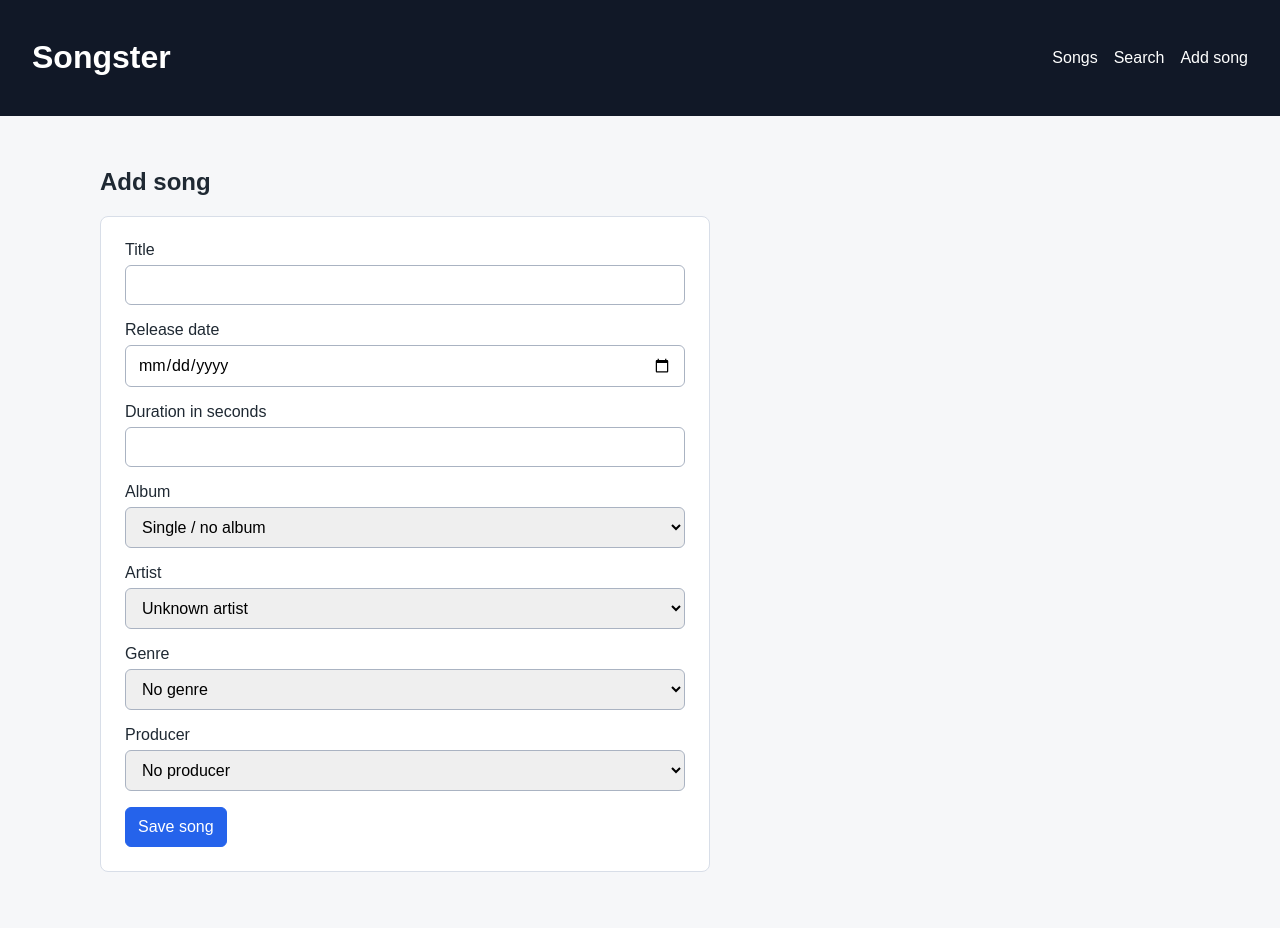
After one commit to Seban8/Songster, a Flask app: page /songs/new in a window 1280 px wide. The commit adds this page. Run offline with Flask 3, Linux system fonts and the light colour scheme; data that the repository does not hold is empty; parts of the project's set-up code (start-up, migrations or seed data) failed here and were passed over; some libraries are stand-ins or nearby versions.

Commit message:
Add song search and editing

```diff
--- a/controllers/song.py
+++ b/controllers/song.py
@@ -1,9 +1,31 @@
-from flask import Blueprint, redirect, render_template, url_for
+import re
 
-from models.song import get_song, list_songs
+from flask import Blueprint, redirect, render_template, request, url_for
+
+from models.song import (
+    create_song,
+    delete_song,
+    get_song,
+    list_albums,
+    list_artists,
+    list_genres,
+    list_producers,
+    list_songs,
+    search_songs,
+    update_song,
+)
 
 
 bp = Blueprint("song", __name__, url_prefix="/")
+
+
+def song_form_choices():
+    return {
+        "albums": list_albums(),
+        "artists": list_artists(),
+        "genres": list_genres(),
+        "producers": list_producers(),
+    }
 
 
 @bp.route("/")
@@ -12,9 +34,66 @@ def index():
     return render_template("index.html", songs=songs)
 
 
+@bp.route("/search")
+def search():
+    pattern = request.args.get("pattern", "").strip()
+    songs = []
+    error = None
+
+    if pattern:
+        try:
+            songs = search_songs(pattern)
+        except re.error:
+            error = "The search pattern is not a valid regular expression."
+
+    return render_template("search.html", pattern=pattern, songs=songs, error=error)
+
+
 @bp.route("/songs/<int:song_id>")
 def detail(song_id):
     song = get_song(song_id)
     if song is None:
         return redirect(url_for("song.index"))
     return render_template("detail.html", song=song)
+
+
+@bp.route("/songs/new", methods=["GET", "POST"])
+def new_song():
+    if request.method == "POST":
+        song_id = create_song(
+            request.form["title"],
+            request.form.get("release_date"),
+            request.form.get("duration"),
+            request.form.get("album_id"),
+            request.form.get("artist_id"),
+            request.form.get("genre_name"),
+            request.form.get("producer_id"),
+        )
+        return redirect(url_for("song.detail", song_id=song_id))
+
+    return render_template("form.html", song=None, **song_form_choices())
+
+
+@bp.route("/songs/<int:song_id>/edit", methods=["GET", "POST"])
+def edit_song(song_id):
+    song = get_song(song_id)
+    if song is None:
+        return redirect(url_for("song.index"))
+
+    if request.method == "POST":
+        update_song(
+            song_id,
+            request.form["title"],
+            request.form.get("release_date"),
+            request.form.get("duration"),
+            request.form.get("album_id"),
+        )
+        return redirect(url_for("song.detail", song_id=song_id))
+
+    return render_template("form.html", song=song, **song_form_choices())
+
+
+@bp.route("/songs/<int:song_id>/delete", methods=["POST"])
+def remove_song(song_id):
+    delete_song(song_id)
+    return redirect(url_for("song.index"))
--- a/models/song.py
+++ b/models/song.py
@@ -58,6 +58,19 @@ def list_songs():
     return songs
 
 
+def search_songs(pattern):
+    regex = re.compile(pattern, re.IGNORECASE)
+    songs = list_songs()
+    return [
+        song
+        for song in songs
+        if regex.search(song.title)
+        or regex.search(song.artists or "")
+        or regex.search(song.album_title or "")
+        or regex.search(song.genres or "")
+    ]
+
+
 def get_song(song_id):
     conn = db_connection()
     cur = conn.cursor()
@@ -83,3 +96,107 @@ def get_song(song_id):
     cur.close()
     conn.close()
     return Song(row) if row else None
+
+
+def create_song(title, release_date, duration, album_id, artist_id, genre_name, producer_id):
+    conn = db_connection()
+    cur = conn.cursor()
+    cur.execute(
+        """
+        INSERT INTO songs (title, release_date, duration, alb_id)
+        VALUES (%s, %s, %s, %s)
+        RETURNING song_id
+        """,
+        (title, release_date or None, duration or None, album_id or None),
+    )
+    row = cur.fetchone()
+    if row is None:
+        raise RuntimeError("Song insert did not return a song_id")
+
+    song_id = row[0]
+
+    if artist_id:
+        cur.execute("INSERT INTO sings (song_id, art_id) VALUES (%s, %s)", (song_id, artist_id))
+    if genre_name:
+        cur.execute(
+            "INSERT INTO song_genre (song_id, genre_name) VALUES (%s, %s)",
+            (song_id, genre_name),
+        )
+    if producer_id:
+        cur.execute(
+            "INSERT INTO song_producer (song_id, prod_id) VALUES (%s, %s)",
+            (song_id, producer_id),
+        )
+
+    conn.commit()
+    cur.close()
+    conn.close()
+    return song_id
+
+
+def update_song(song_id, title, release_date, duration, album_id):
+    conn = db_connection()
+    cur = conn.cursor()
+    cur.execute(
+        """
+        UPDATE songs
+        SET title = %s,
+            release_date = %s,
+            duration = %s,
+            alb_id = %s
+        WHERE song_id = %s
+        """,
+        (title, release_date or None, duration or None, album_id or None, song_id),
+    )
+    conn.commit()
+    cur.close()
+    conn.close()
+
+
+def delete_song(song_id):
+    conn = db_connection()
+    cur = conn.cursor()
+    cur.execute("DELETE FROM songs WHERE song_id = %s", (song_id,))
+    conn.commit()
+    cur.close()
+    conn.close()
+
+
+def list_artists():
+    conn = db_connection()
+    cur = conn.cursor()
+    cur.execute("SELECT art_id, name FROM artists ORDER BY name")
+    artists = cur.fetchall()
+    cur.close()
+    conn.close()
+    return artists
+
+
+def list_albums():
+    conn = db_connection()
+    cur = conn.cursor()
+    cur.execute("SELECT alb_id, title FROM albums ORDER BY title")
+    albums = cur.fetchall()
+    cur.close()
+    conn.close()
+    return albums
+
+
+def list_genres():
+    conn = db_connection()
+    cur = conn.cursor()
+    cur.execute("SELECT genre_name FROM genres ORDER BY genre_name")
+    genres = cur.fetchall()
+    cur.close()
+    conn.close()
+    return genres
+
+
+def list_producers():
+    conn = db_connection()
+    cur = conn.cursor()
+    cur.execute("SELECT prod_id, name FROM producers ORDER BY name")
+    producers = cur.fetchall()
+    cur.close()
+    conn.close()
+    return producers
--- a/static/style.css
+++ b/static/style.css
@@ -51,9 +51,69 @@ th {
     background: #e9edf4;
 }
 
+.form,
+.inline-form,
 .detail {
     background: white;
     padding: 24px;
     border: 1px solid #d8dee8;
     border-radius: 8px;
+    margin-bottom: 24px;
 }
+
+.form {
+    display: grid;
+    max-width: 560px;
+    gap: 16px;
+}
+
+label {
+    display: grid;
+    gap: 6px;
+}
+
+input,
+select,
+button,
+.button {
+    padding: 10px 12px;
+    border: 1px solid #aab3c2;
+    border-radius: 6px;
+    font: inherit;
+}
+
+button,
+.button {
+    width: fit-content;
+    color: white;
+    background: #2563eb;
+    border-color: #2563eb;
+    text-decoration: none;
+    cursor: pointer;
+}
+
+.danger {
+    background: #b91c1c;
+    border-color: #b91c1c;
+}
+
+.actions {
+    display: flex;
+    align-items: center;
+    gap: 12px;
+}
+
+.error {
+    color: #b91c1c;
+}
+
+.list {
+    display: grid;
+    gap: 10px;
+    padding-left: 20px;
+}
+
+.list span {
+    color: #657083;
+    margin-left: 8px;
+}
--- a/templates/base.html
+++ b/templates/base.html
@@ -10,6 +10,8 @@
         <h1><a href="{{ url_for('song.index') }}">Songster</a></h1>
         <nav>
             <a href="{{ url_for('song.index') }}">Songs</a>
+            <a href="{{ url_for('song.search') }}">Search</a>
+            <a href="{{ url_for('song.new_song') }}">Add song</a>
         </nav>
     </header>
 
--- /dev/null
+++ b/templates/form.html
@@ -0,0 +1,72 @@
+{% extends "base.html" %}
+
+{% block content %}
+    {% if song %}
+        <h2>Edit song</h2>
+        <form method="POST" action="{{ url_for('song.edit_song', song_id=song.id) }}" class="form">
+    {% else %}
+        <h2>Add song</h2>
+        <form method="POST" action="{{ url_for('song.new_song') }}" class="form">
+    {% endif %}
+        <label>
+            Title
+            <input type="text" name="title" value="{{ song.title if song else '' }}" required>
+        </label>
+
+        <label>
+            Release date
+            <input type="date" name="release_date" value="{{ song.release_date if song and song.release_date else '' }}">
+        </label>
+
+        <label>
+            Duration in seconds
+            <input type="number" name="duration" min="1" value="{{ song.duration if song and song.duration else '' }}">
+        </label>
+
+        <label>
+            Album
+            <select name="album_id">
+                <option value="">Single / no album</option>
+                {% for album in albums %}
+                    <option value="{{ album[0] }}" {% if song and song.album_id == album[0] %}selected{% endif %}>
+                        {{ album[1] }}
+                    </option>
+                {% endfor %}
+            </select>
+        </label>
+
+        {% if not song %}
+            <label>
+                Artist
+                <select name="artist_id">
+                    <option value="">Unknown artist</option>
+                    {% for artist in artists %}
+                        <option value="{{ artist[0] }}">{{ artist[1] }}</option>
+                    {% endfor %}
+                </select>
+            </label>
+
+            <label>
+                Genre
+                <select name="genre_name">
+                    <option value="">No genre</option>
+                    {% for genre in genres %}
+                        <option value="{{ genre[0] }}">{{ genre[0] }}</option>
+                    {% endfor %}
+                </select>
+            </label>
+
+            <label>
+                Producer
+                <select name="producer_id">
+                    <option value="">No producer</option>
+                    {% for producer in producers %}
+                        <option value="{{ producer[0] }}">{{ producer[1] }}</option>
+                    {% endfor %}
+                </select>
+            </label>
+        {% endif %}
+
+        <button type="submit">Save song</button>
+    </form>
+{% endblock %}
```
Also changed, not shown: templates/detail.html (+7 -0 lines), templates/search.html (added, +33 -0 lines).
